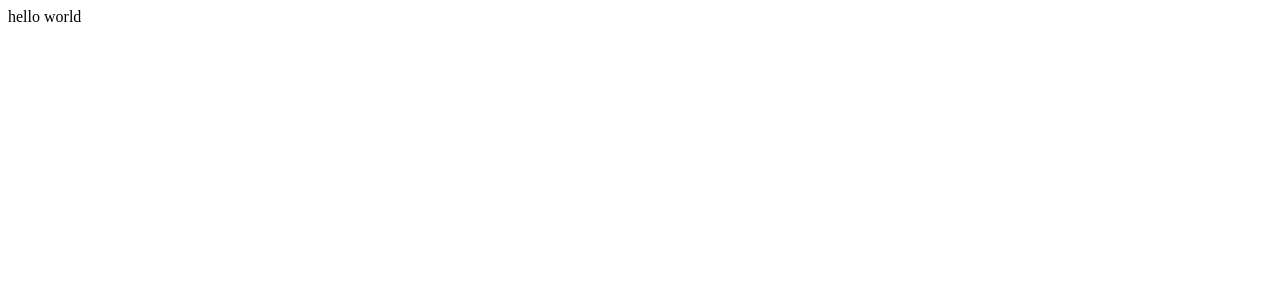
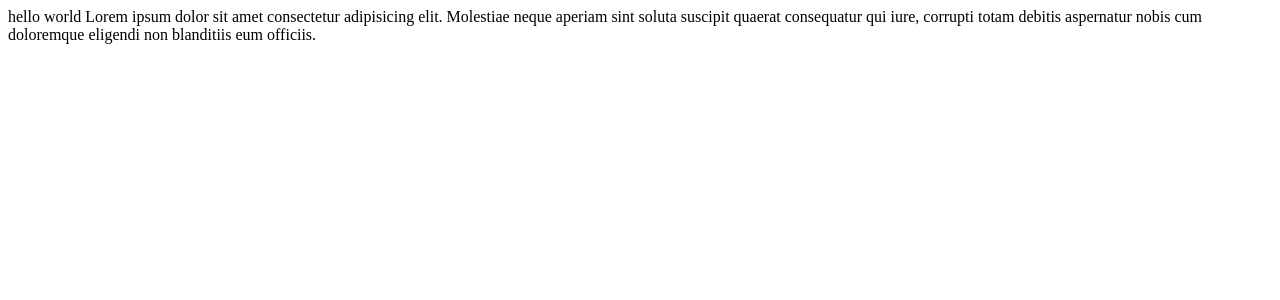
Before and after one commit to hojiakbar2006/nova, a React (Vite) app: page / in a window 1280 px wide. Shown: the top 300 px of the page. Built offline with nearby package versions, Linux system fonts and the light colour scheme.

Commit message:
Add detailed description to App component

```diff
--- a/src/App.jsx
+++ b/src/App.jsx
@@ -3,7 +3,7 @@ export default function App() {
   return (
     <div>
       hello world
-
+Lorem ipsum dolor sit amet consectetur adipisicing elit. Molestiae neque aperiam sint soluta suscipit quaerat consequatur qui iure, corrupti totam debitis aspernatur nobis cum doloremque eligendi non blanditiis eum officiis.
     </div>
   )
 }
```
